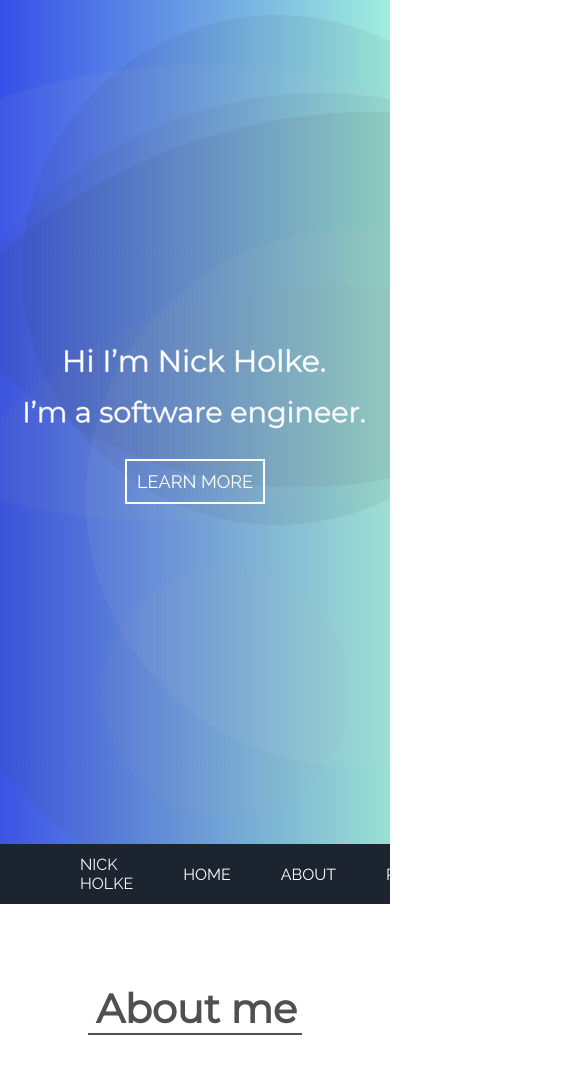
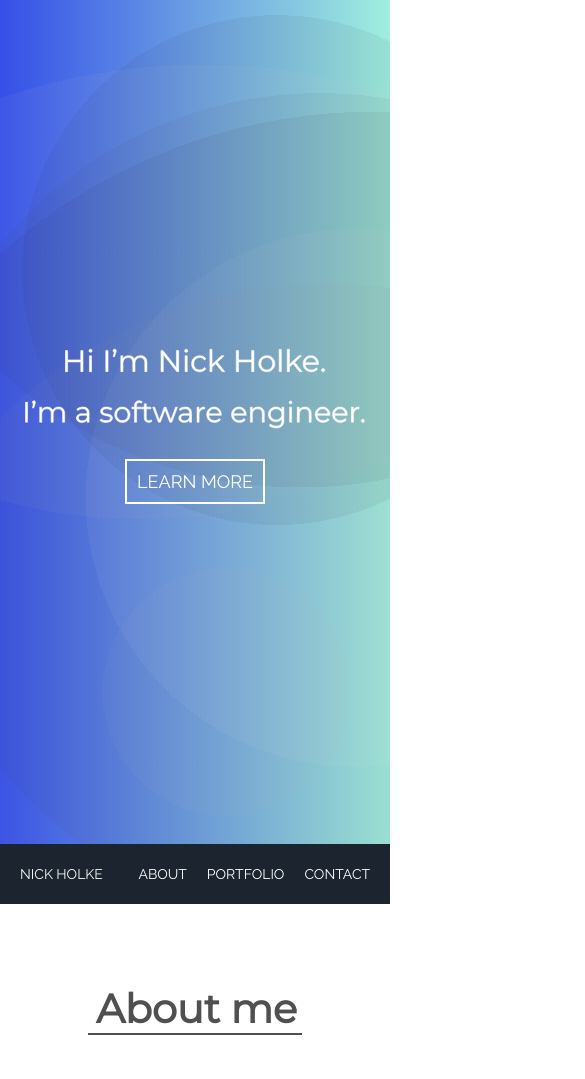
Before and after one commit to NickHolke/Portfolio-React, a React (Create React App) app: page / in a window 390 px wide. Shown: the top 1079 px of the page, 585 px wide, since content can reach past the window. Built offline with nearby package versions, Linux system fonts and the light colour scheme.

Commit message:
Resize navbar as width gets smaller

```diff
--- a/src/components/navBar/navBar.js
+++ b/src/components/navBar/navBar.js
@@ -2,19 +2,23 @@ import React from 'react';
 import {
   name,
   links,
-  link
+  link,
+  hamburger,
 } from './navBar.module.scss';
 
-const NavBar = () => (
+const NavBar = () => {
+  return (
     <nav>
       <div className={name}>NICK HOLKE</div>
       <div className={links}>
-      <a href="#home" className={link}>HOME</a>
+        {/* <a href="#home" className={link}>HOME</a> */}
         <a href="#about-section" className={link}>ABOUT</a>
         <a href="#portfolio-section" className={link}>PORTFOLIO</a>
         <a href="#contact-section" className={link}>CONTACT</a>
       </div>
     </nav>
+
   )
+}
 
 export default NavBar;
--- a/src/components/navBar/navBar.module.scss
+++ b/src/components/navBar/navBar.module.scss
@@ -31,3 +31,40 @@ nav {
   display: flex;
   flex-direction: row;
 }
+
+.hamburger {
+  display: none;
+}
+
+@media (max-width: 740px) {
+  a.link {
+    margin-left: 30px;
+  }
+
+  nav {
+    font-size: 14px;
+    padding: 0 60px 0 60px;
+  }
+}
+
+@media (max-width: 600px) {
+  nav {
+    padding-left: 40px;
+    padding-right: 40px;
+  }
+  a.link {
+    margin-left: 25px;
+  }
+}
+
+@media (max-width: 400px) {
+  nav {
+    font-size: 14px;
+    padding-left: 20px;
+    padding-right: 20px;
+  }
+
+  a.link {
+    margin-left: 20px;
+  }
+}
```
Lines whose indentation alone changed are shown as unchanged.
